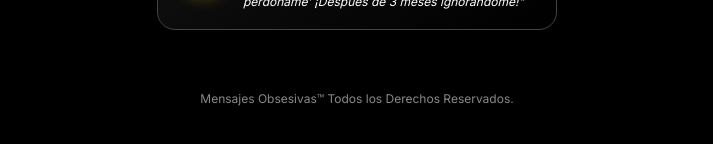
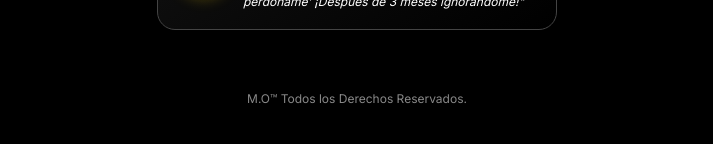
Before and after one commit to adeliaterco/mensajes-obsesivas, a Next.js app: page / in a window 1280 px wide. Shown: the part 1235-1379 px from the top of the page, without its empty margins (283-996 px from the left). Built offline with nearby package versions, Linux system fonts and the light colour scheme.

Commit message:
Update page.tsx

```diff
--- a/app/page.tsx
+++ b/app/page.tsx
@@ -379,7 +379,7 @@ export default function HomePage() {
         </div>
 
         {/* Copyright */}
-        <div className="copyright">Mensajes Obsesivas™ Todos los Derechos Reservados.</div>
+        <div className="copyright">M.O™ Todos los Derechos Reservados.</div>
 
         <style jsx>{`
           @keyframes spin {
```
